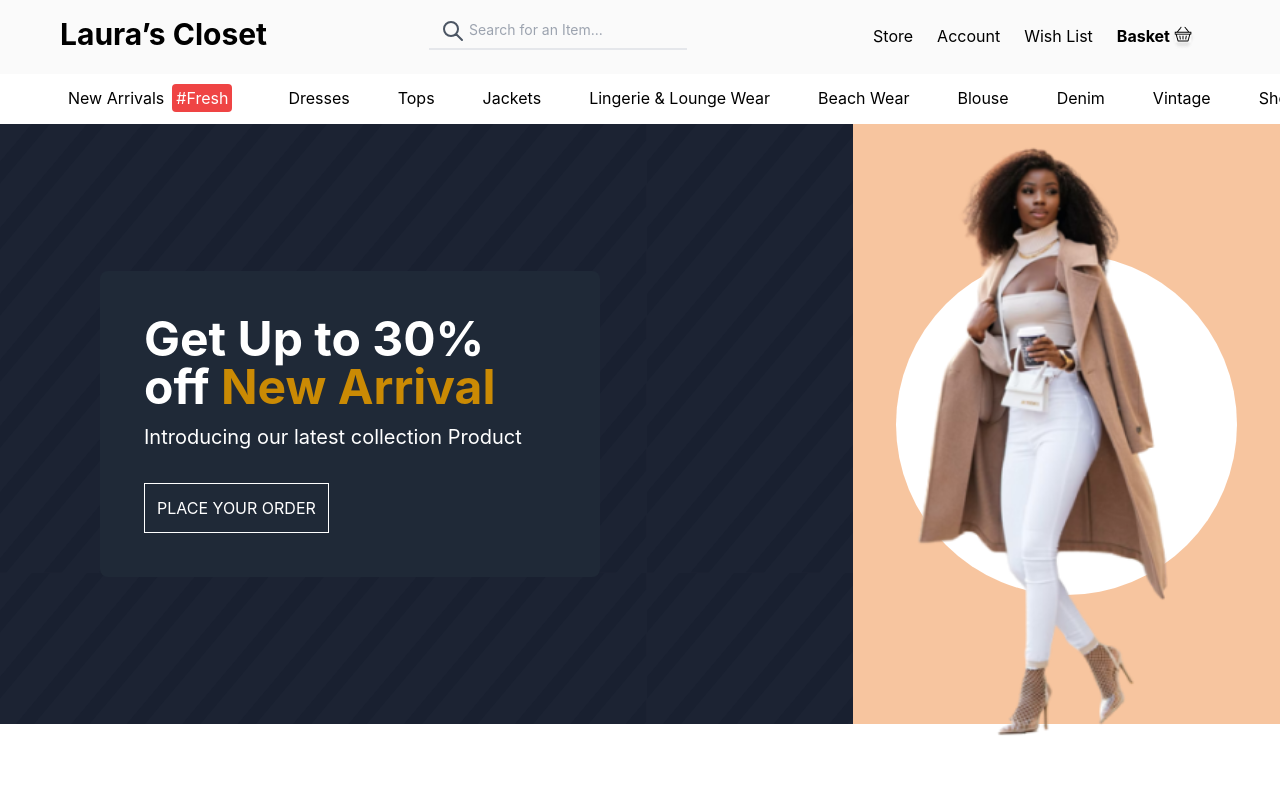
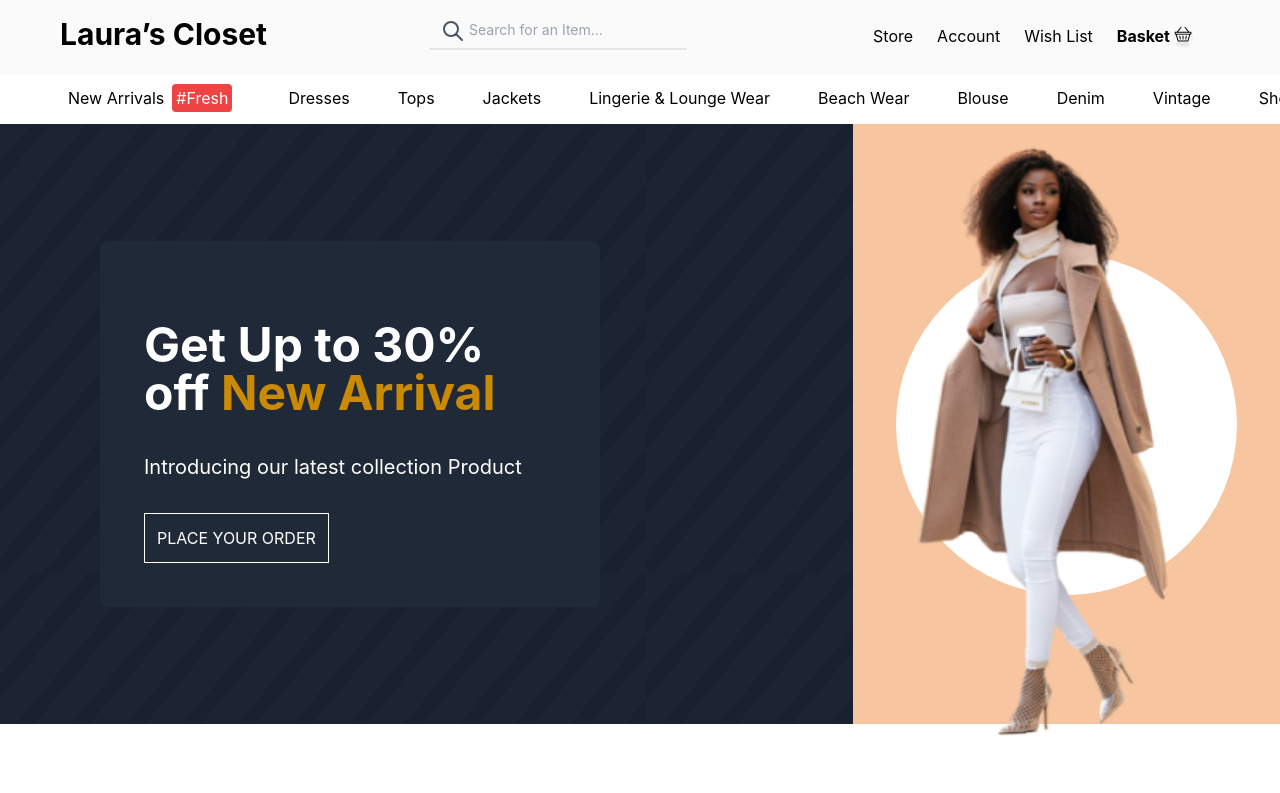
Before and after one commit to kucengorenji/omah-ti, a React (Create React App) app: page / in a window 1280 px wide. Shown: the top 793 px of the page. Built offline with nearby package versions, Linux system fonts and the light colour scheme.

Commit message:
style: edit jumbotron padding

```diff
--- a/src/components/homepage-component/Jumbotron.js
+++ b/src/components/homepage-component/Jumbotron.js
@@ -5,7 +5,7 @@
     <div className="flex  ">
       <div className="bg-[#1C2333] bg-decor-jumbotron text-white flex w-full min-h-[600px]">
         <div className="align-middle ml-[100px] my-auto rounded-lg justify-center p-11 w-full max-w-[500px] bg-gray-800">
-          <h1 className="text-white text-5xl font-bold">
+          <h1 className="text-white text-5xl font-bold my-9">
             Get Up to 30% off{' '}
             <span className="text-yellow-600">New Arrival</span>
           </h1>
```
